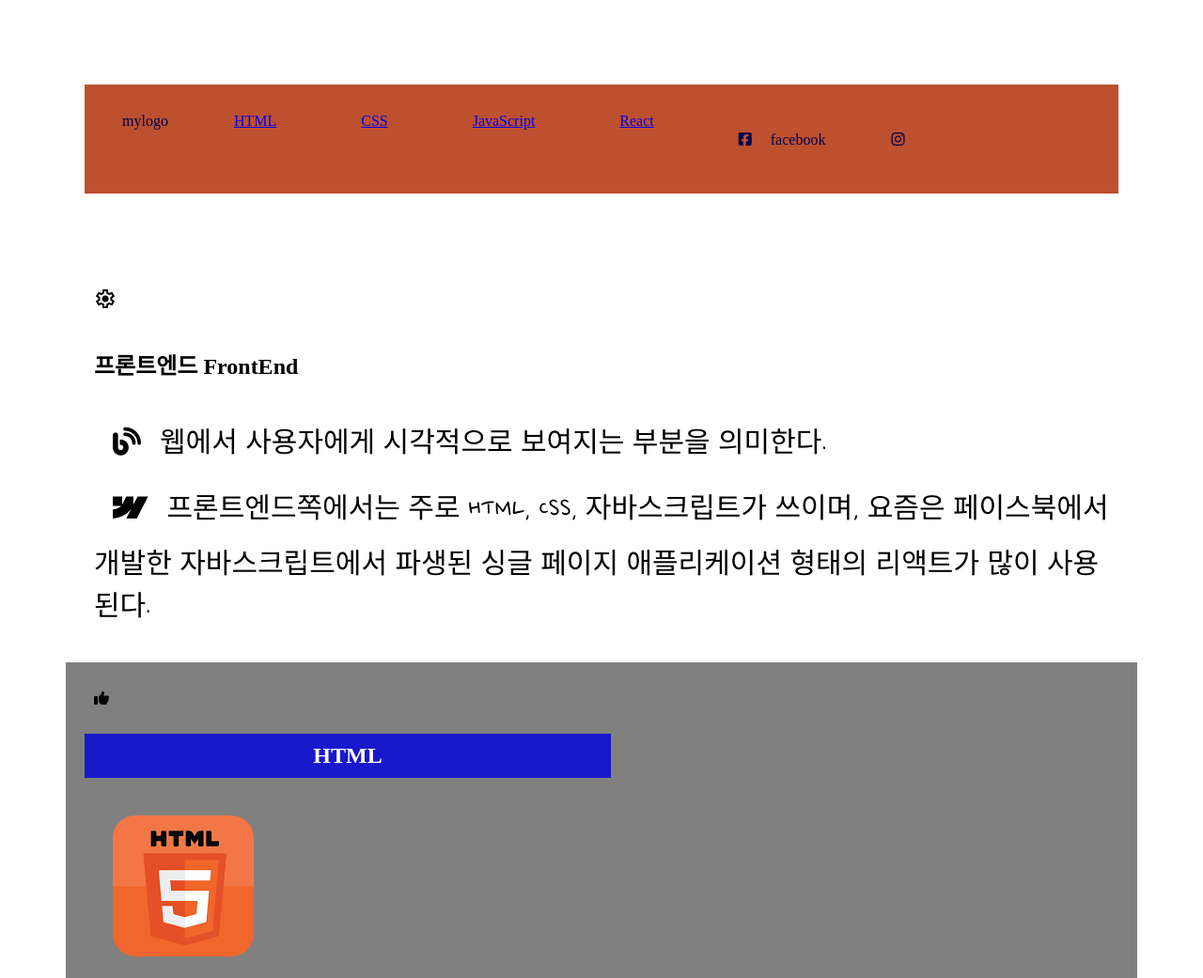
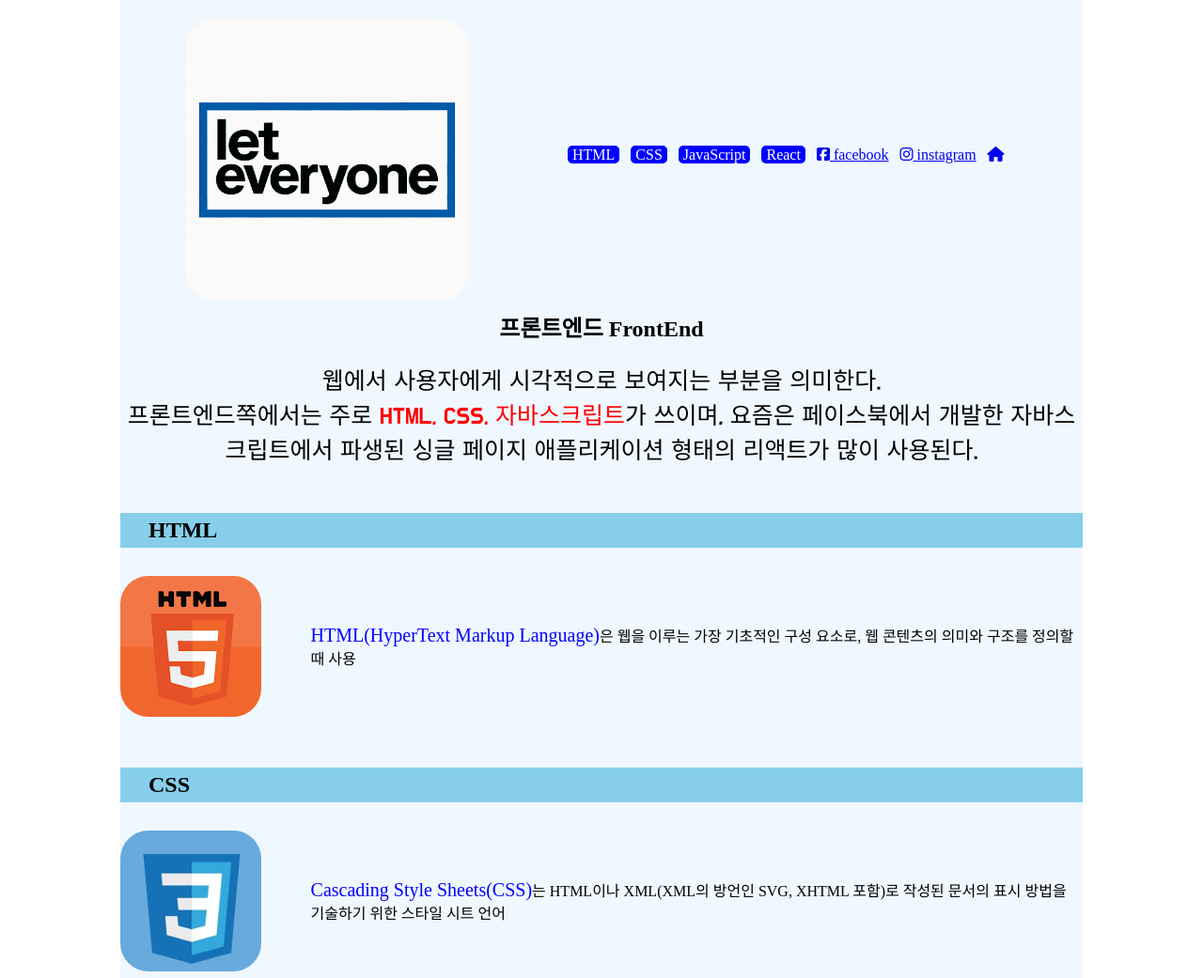
Before and after one commit to chojosk/html, a plain HTML site: page 02/02.html in a window 1280 px wide. Shown: the top 1041 px of the page at 94% size. Drawn offline with nearby package versions, Linux system fonts and the light colour scheme.

Commit message:
HTML & CSS

```diff
--- a/02/02.css
+++ b/02/02.css
@@ -1,109 +1,146 @@
+* {
+    padding: 0px;
+    margin: 0px;
+}
 
-/* cf) (#)id값 > (.)클래스 */
-/* cf) width / height / padding -> %, px */
+body {
+    width: 80%;
+    margin-left: 10%;
+}
 
+header,
+main {
+    background-color: aliceblue;
+    box-sizing: border-box;
+}
 
+/* main {
+    background-color: aliceblue;
+} */
 
-/* 조상 자손 태그 셀럭터 */
+ul {
+    list-style: none;
+}
+
+header {
+    display: flex;
+}
+
 header ul {
-    background-color: rgb(189, 80, 46);
-    color: rgb(0, 0, 80);
+    display: flex;
 }
-/* 부자 자식 태그 셀렉터 */
-footer>ul {
-    background-color: rgb(205, 109, 31);
-    color: rgb(0, 0, 80);
+
+nav>ul>li {
+    padding: 1px;
+    margin: 5px;
+
+}
+
+nav {
+    margin-left: 100px;
+    height: 330px;
+    align-items: center;
+}
+
+article {
+    /* margin-top: 50px; */
+    margin-bottom: 0px;
+    padding-top: 0px;
+    padding-bottom: 0px;
+    /* border: 1px blue solid; */
+}
+
+article>h1 {
+    display: flex;
+    justify-content: center;
+}
+
+article>p {
+    padding-top: 20px;
+    font-family: "Do Hyeon", sans-serif;
+    font-weight: 400;
+    font-style: normal;
+    font-size: 25px;
+    text-align: center;
+}
+
+nav {
+    display: flex;
+}
+
+#menu1 a {
+    text-decoration: none;
+    background-color: blue;
+    color: white;
+    padding: 1px 5px;
+    border-radius: 5px;
+
+}
+
+#menu1 a:hover {
+    background-color: brown;
 }
 
 
-/* 클래스 셀렉터(.) */
-.g1 {
-    background-color: rgb(200, 221, 11);
-    color: white;
-
-    /* 가로와 세로 */
-    width: 50%;
-    height: 10%;
-
-    /* 안쪽 여백 / 4개 : 시계방향으로 배정 / 2개 : 위 아래 */
-    padding: 10px;
-
-    /* 바깥 여백 */
-    margin: 10px;
-
-    /* 패딩과 테두리를 포함 */
-    box-sizing: border-box;
-
-    /* 플렉스 박스 */
-    display: flex;
-    justify-content: center;
-    align-items: center;
-
-}
-
-.g2 {
-    background-color: rgb(10, 92, 74);
-    color: white;
-}
-
-/* id 셀렉터(#) */
-#html {
-    background-color: rgb(25, 25, 204);
-    color: white;
-}
-
-/* 그룹 id 셀렉터 */
-#s1, #s2 {
-    background-color: grey;
-}
-
-/* 전체 선택자 */
-* {
-    padding: 10px;
-    margin: 10px;
-}
-
-/* 속성 선택자 */
-h2[class] {
-    color: yellow;
-}
-
-strong {
-    display: inline-block;
-    background-color:bisque ;
-    color: blueviolet;
-
-    width: 50%;
-    height: 40px;
-}
-
-article > p {
-
-        font-family: "Nanum Pen Script", cursive;
-        font-weight: 400;
-        font-style: normal;
-        font-size: 30px;
-
+.textred {
+    color: red;
 }
 
 .fbox {
     display: flex;
-    flex-direction: row;
+    /* justify-content:space-between;
+    margin: 10px;
+    box-sizing: border-box; */
 }
 
-.fbox > div {
+.fbox>div {
     margin-right: 20px;
+    width: 20%;
+}
+
+.fbox>p {
+    width: 90%;
+    height: 150px;
+    /* border: 1px blue solid; */
+    display: flex;
+    align-items: center;
+}
+
+.fbox span {
+    display: contents;
+    color: blue;
+    font-size: 20px;
 }
 
 img {
     border-radius: 20%;
 }
 
-ul > li {
-    margin-left: 20px;
+h2 {
+    margin-bottom: 30px;
+    background-color: skyblue;
+    padding: 5px 30px;
 }
 
-ul {
-    list-style: none;
+section {
+    margin-top: 50px;
+}
+
+footer {
+    padding: 20px;
+    background-color: black;
+    color: white;
+}
+
+footer>ul {
     display: flex;
+    flex-direction: column;
+    align-items: center;
+    font-size: small;
 }
+
+header  > div > img{
+    border-radius: 10%;
+    margin-left:70px;
+    margin-top: 20px;
+}
--- a/02/02.html
+++ b/02/02.html
@@ -12,7 +12,7 @@
     <!-- 구글 폰트 -->
     <link rel="preconnect" href="https://fonts.googleapis.com">
     <link rel="preconnect" href="https://fonts.gstatic.com" crossorigin>
-    <link href="https://fonts.googleapis.com/css2?family=Nanum+Pen+Script&display=swap" rel="stylesheet">
+    <link href="https://fonts.googleapis.com/css2?family=Do+Hyeon&display=swap" rel="stylesheet">
 
     <!-- 구글 아이콘 -->
     <link rel="stylesheet"
@@ -34,80 +34,94 @@
     <!-- 인라인 스타일 : style 속성 사용 -->
     <!-- <header style="background-color:aliceblue;"> -->
     <header>
+        <div>
+            <!-- mylogo -->
+            <img src="../img/logo.png" alt="Let Everyone Logo" width="300" />
+        </div>
         <nav>
-            <ul>
-                <li>mylogo</li>
+            <ul id="menu1">
                 <li><a href="#html">HTML</a></li>
                 <li><a href="#css">CSS</a></li>
                 <li><a href="#js">JavaScript</a></li>
                 <li><a href="#react">React</a></li>
-                <li><i class="fa-brands fa-square-facebook"></i>facebook</li>
-                <li><i class="fa-brands fa-instagram"></i></li>
+            </ul>
+            <ul id="menu2">
+                <li><a href="https://www.facebook.com/"><i class="fa-brands fa-square-facebook"></i> facebook</a></li>
+                <li><a href="https://www.instagram.com/"><i class="fa-brands fa-instagram"></i> instagram</a></li>
+                <li><a href="../index.html"><i class="fa-solid fa-house"></i></a></li>
             </ul>
         </nav>
     </header>
     <main>
         <article>
-            <span class="material-symbols-outlined">
+            <!-- <span class="material-symbols-outlined">
                 settings
-            </span>
+            </span> -->
             <h1>
                 프론트엔드 FrontEnd
             </h1>
 
-            <p>
-                <i class="fa-solid fa-blog"></i>웹에서 사용자에게 시각적으로 보여지는 부분을 의미한다. <br /><i
-                    class="fa-brands fa-webflow"></i>프론트엔드쪽에서는 주로 HTML, CSS, 자바스크립트가 쓰이며, 요즘은 페이스북에서 개발한 자바스크립트에서 파생된 싱글
+            <p id="p1">
+                웹에서 사용자에게 시각적으로 보여지는 부분을 의미한다. <br />프론트엔드쪽에서는 주로 <span class="textred">HTML, CSS, 자바스크립트</span>가 쓰이며,
+                요즘은 페이스북에서 개발한 자바스크립트에서 파생된 싱글
                 페이지
                 애플리케이션 형태의 리액트가 많이 사용된다.
             </p>
         </article>
-        <section id="s1">
-            <i class="fa-solid fa-thumbs-up"></i>
+        <section>
+            <!-- <i class="fa-solid fa-thumbs-up"></i> -->
             <h2 id="html" class="g1">
                 HTML
             </h2>
-            <div>
+            <div class="fbox">
+                <div id="img1">
                     <img src="../img/html.png" alt="html" />
                 </div>
-            <p>
-                <strong>HTML(HyperText Markup Language)</strong>은 웹을 이루는 가장 기초적인 구성 요소로, 웹 콘텐츠의 의미와 구조를 정의할 때 사용
+                <p id="pp1">
+                    <span>HTML(HyperText Markup Language)</span>은 웹을 이루는 가장 기초적인 구성 요소로, 웹 콘텐츠의 의미와 구조를 정의할 때 사용
                 </p>
+            </div>
         </section>
-        <section id="s2">
+        <section>
             <h2 id="css" class="g2">
                 CSS
             </h2>
             <div class="fbox">
-                <div>
+                <!-- <div class="fbox"> -->
+                <div id="img2">
                     <img src="../img/css.png" alt="css" />
                 </div>
-                <p>
-                    Cascading Style Sheets(CSS)는 HTML이나 XML(XML의 방언인 SVG, XHTML 포함)로 작성된 문서의 표시 방법을 기술하기 위한 스타일 시트 언어
+                <p id="pp2">
+                    <span>Cascading Style Sheets(CSS)</span>는 HTML이나 XML(XML의 방언인 SVG, XHTML 포함)로 작성된 문서의 표시 방법을 기술하기 위한 스타일 시트 언어
                 </p>
+                <!-- </div> -->
             </div>
         </section>
         <section>
             <h2 id="js" class="g1">
                 JavaScript
             </h2>
-            <div>
+            <div class="fbox">
+                <div id="img3">
                     <img src="../img/js.png" alt="javascript" />
                 </div>
-            <p>
-                웹 페이지를 위한 스크립트 언어로 가벼운, 인터프리터 혹은 just-in-time 컴파일 프로그래밍 언어로, 일급 함수를 지원
+                <p id="pp3">
+                    <span>JavaScript</span>는 페이지를 위한 스크립트 언어로 가벼운, 인터프리터 혹은 just-in-time 컴파일 프로그래밍 언어로, 일급 함수를 지원
                 </p>
+            </div>
         </section>
         <section>
             <h2 id="react" class="g2">
                 React
             </h2>
-            <div>
+            <div class="fbox">
+                <div id="img4">
                     <img src="../img/react.png" alt="react" />
                 </div>
-            <p>
-                사용자 인터페이스를 만들기 위한 JavaScript 라이브러리
+                <p id="pp4">
+                    <span>React</span>는 사용자 인터페이스를 만들기 위한 JavaScript 라이브러리
                 </p>
+            </div>
         </section>
     </main>
     <footer>
--- /dev/null
+++ b/02/02_archive.css
@@ -0,0 +1,110 @@
+
+/* cf) (#)id값 > (.)클래스 */
+/* cf) width / height / padding -> %, px */
+
+
+
+/* 조상 자손 태그 셀럭터 */
+header ul {
+    background-color: rgb(189, 80, 46);
+    color: rgb(0, 0, 80);
+    margin-right: 10%;
+}
+/* 부자 자식 태그 셀렉터 */
+footer>ul {
+    background-color: rgb(205, 109, 31);
+    color: rgb(0, 0, 80);
+}
+
+
+/* 클래스 셀렉터(.) */
+.g1 {
+    background-color: rgb(200, 221, 11);
+    color: white;
+
+    /* 가로와 세로 */
+    width: 50%;
+    height: 10%;
+
+    /* 안쪽 여백 / 4개 : 시계방향으로 배정 / 2개 : 위 아래 */
+    padding: 10px;
+
+    /* 바깥 여백 */
+    margin: 10px;
+
+    /* 패딩과 테두리를 포함 */
+    box-sizing: border-box;
+
+    /* 플렉스 박스 */
+    display: flex;
+    justify-content: center;
+    align-items: center;
+
+}
+
+.g2 {
+    background-color: rgb(10, 92, 74);
+    color: white;
+}
+
+/* id 셀렉터(#) */
+#html {
+    background-color: rgb(25, 25, 204);
+    color: white;
+}
+
+/* 그룹 id 셀렉터 */
+#s1, #s2 {
+    background-color: grey;
+}
+
+/* 전체 선택자 */
+* {
+    padding: 10px;
+    margin: 10px;
+}
+
+/* 속성 선택자 */
+h2[class] {
+    color: yellow;
+}
+
+strong {
+    display: inline-block;
+    background-color:bisque ;
+    color: blueviolet;
+
+    width: 50%;
+    height: 40px;
+}
+
+article > p {
+
+        font-family: "Nanum Pen Script", cursive;
+        font-weight: 400;
+        font-style: normal;
+        font-size: 30px;
+
+}
+
+.fbox {
+    display: flex;
+    flex-direction: row;
+}
+
+.fbox > div {
+    margin-right: 20px;
+}
+
+img {
+    border-radius: 20%;
+}
+
+ul > li {
+    margin-left: 20px;
+}
+
+/* ul {
+    list-style: none;
+    display: flex;
+} */
--- /dev/null
+++ b/index.css/index.css
@@ -0,0 +1,60 @@
+header, main, footer {
+    margin-left: 10%;
+    width: 80%;
+    border: 1px blue solid;
+    margin-top: 10px;
+}
+
+header {
+    background-color: blue;
+    color: white;
+    display: flex;
+    justify-content: center;
+}
+
+footer > ul {
+    display: flex;
+    justify-content: right;
+    list-style: none;
+    padding: 5px 15px;
+}
+
+footer a {
+    text-decoration: none;
+    margin: 0px 5px;
+    padding : 5px 10px;
+    background-color: blue;
+    color: white;
+    border-radius: 5px;
+}
+
+footer a:hover, #inflearn:hover {
+    background-color: brown;
+}
+
+#inflearn {
+    background-color: green;
+}
+
+main a {
+    text-decoration: none;
+}
+
+main li{
+    border: 1px green dotted;
+    padding: 10px;
+    margin: 5px 0px;
+}
+
+main li:hover {
+    background-color: aliceblue;
+}
+
+main ol {
+    margin-left: 5%;
+    width: 85%;
+}
+
+main {
+    height: 70vh;
+}
```
Also changed, not shown: index.html (+23 -6 lines), img/logo.png (added). Lines whose indentation alone changed are shown as unchanged.
